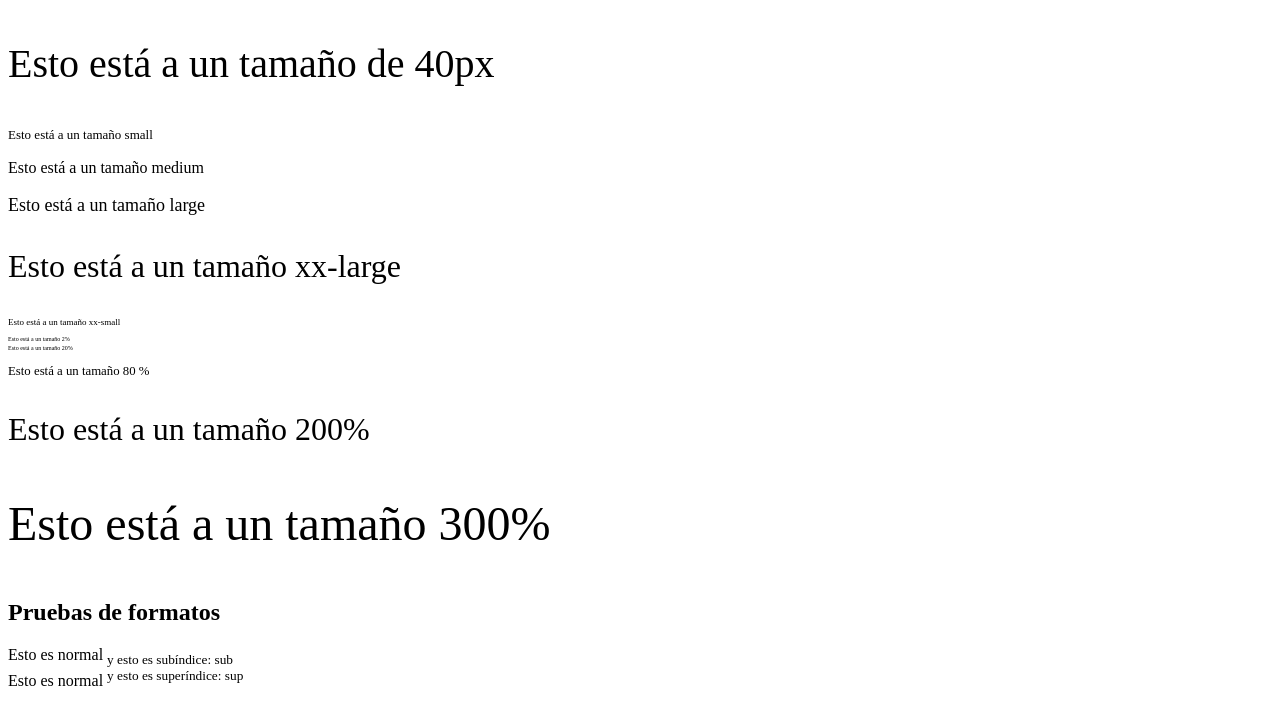
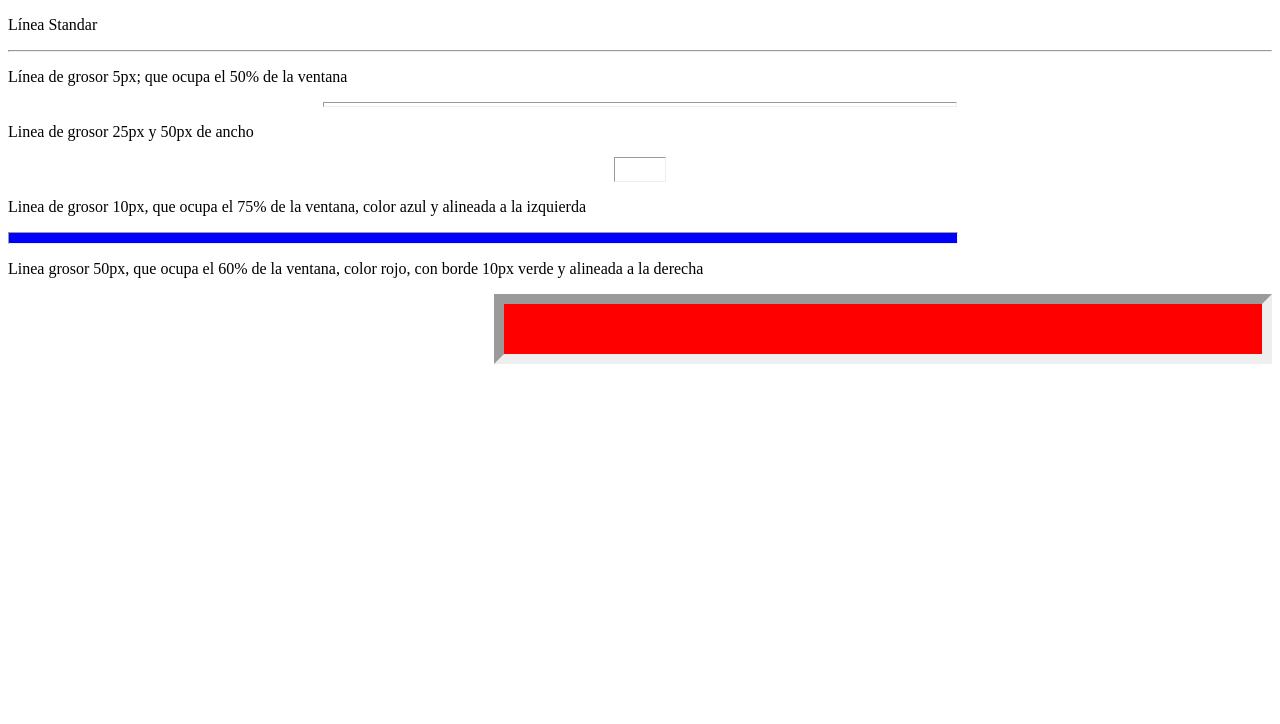
Before and after one commit to Jeferson-Palomino/Tarea2-Ebert, a plain HTML site: page index.html in a window 1280 px wide. Drawn offline with Linux system fonts and the light colour scheme.

Commit message:
practica2.html

```diff
--- a/index.html
+++ b/index.html
@@ -4,25 +4,20 @@
     <meta charset="UTF-8">
     <meta name="viewport" content="width=device-width, initial-scale=1.0">
     <meta http-equiv="X-UA-Compatible" content="ie=edge">
-    <title>Ejercicio sobre tamaños y formatos</title>
+    <title>Ejemplos de lineas Horizontales</title>
 </head>
+
 <body>
-    <p style="font-size: 40px;">Esto está a un tamaño de 40px</p>
-    <p style="font-size: small;">Esto está a un tamaño small</p>
-    <p style="font-size: medium;">Esto está a un tamaño medium</p>
-    <p style="font-size: large;">Esto está a un tamaño large</p>
-    <p style="font-size: xx-large;">Esto está a un tamaño xx-large</p>
-    <p style="font-size: xx-small;">Esto está a un tamaño xx-small</p>
-    <p style="font-size: 2%;">Esto está a un tamaño 2%</p>
-    <p style="font-size: 20%;">Esto está a un tamaño 20%</p>
-    <p style="font-size: 80%;">Esto está a un tamaño 80 %</p>
-    <p style="font-size: 200%;">Esto está a un tamaño 200%</p>
-    <p style="font-size: 300%">Esto está a un tamaño 300%</p>
-    <h2>Pruebas de formatos</h2>
-    Esto es normal <sub>y esto es subíndice: sub</sub><br>
-    Esto es normal <sup>y esto es superíndice: sup</sup><br>
-    <br>
-
+    <p>Línea Standar</p>
+        <hr>
+    <p>Línea de grosor 5px; que ocupa el 50% de la ventana</p>
+        <hr size="5" width="50%">
+    <p>Linea de grosor 25px y 50px de ancho</p>
+        <hr size="25" width="50">
+    <p>Linea de grosor 10px, que ocupa el 75% de la ventana, color azul y alineada a la izquierda</p>
+        <hr style="width: 75%; height: 10px; background-color: blue; margin: 0pt">
+    <p>Linea grosor 50px, que ocupa el 60% de la ventana, color rojo, con borde 10px verde y alineada a la derecha</p>
+    <hr style="border-width: 10px; width: 60%; height: 50px; color:chartreuse; background-color:rgb(255,0,0); margin-right: 0pt">
 
 </body>
 </html>
```
